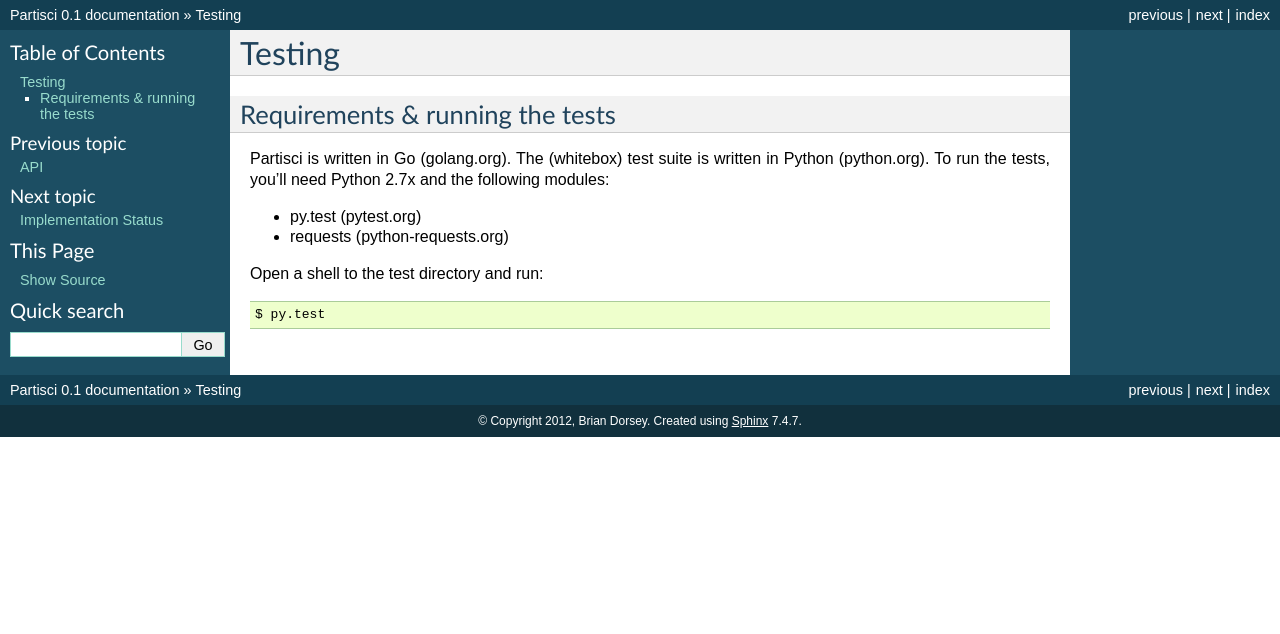
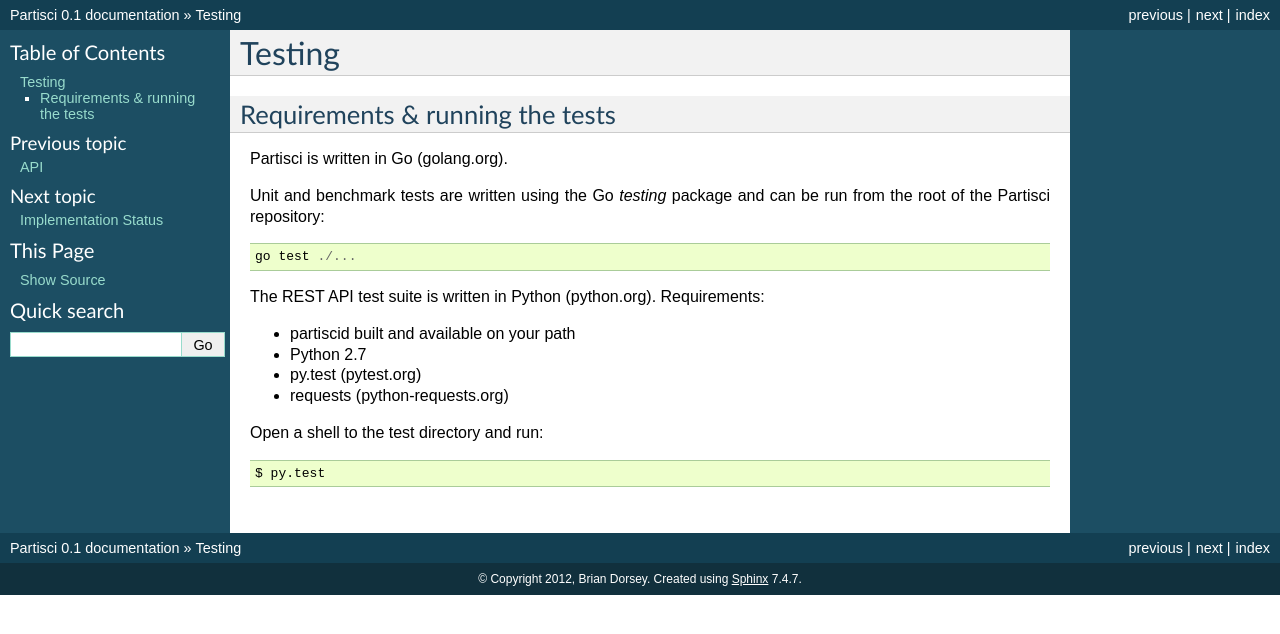
Before and after one commit to briandorsey/partisci, a Sphinx documentation site: the page built from doc/testing.rst, in a window 1280 px wide. Shown: the top 634 px of the page. Built offline with Sphinx 7.4.7, drawn with Linux system fonts in a browser that asks for light colours.

Commit message:
updated testing docs

```diff
--- a/doc/testing.rst
+++ b/doc/testing.rst
@@ -4,8 +4,16 @@
 Requirements & running the tests
 --------------------------------
 
-Partisci is written in Go (golang.org). The (whitebox) test suite is written in Python (python.org). To run the tests, you'll need Python 2.7x and the following modules:
+Partisci is written in Go (golang.org).
 
+Unit and benchmark tests are written using the Go `testing` package and can be run from the root of the Partisci repository::
+
+  go test ./...
+
+The REST API test suite is written in Python (python.org). Requirements:
+
+* partiscid built and available on your path
+* Python 2.7
 * py.test (pytest.org)
 * requests (python-requests.org)
 
```
